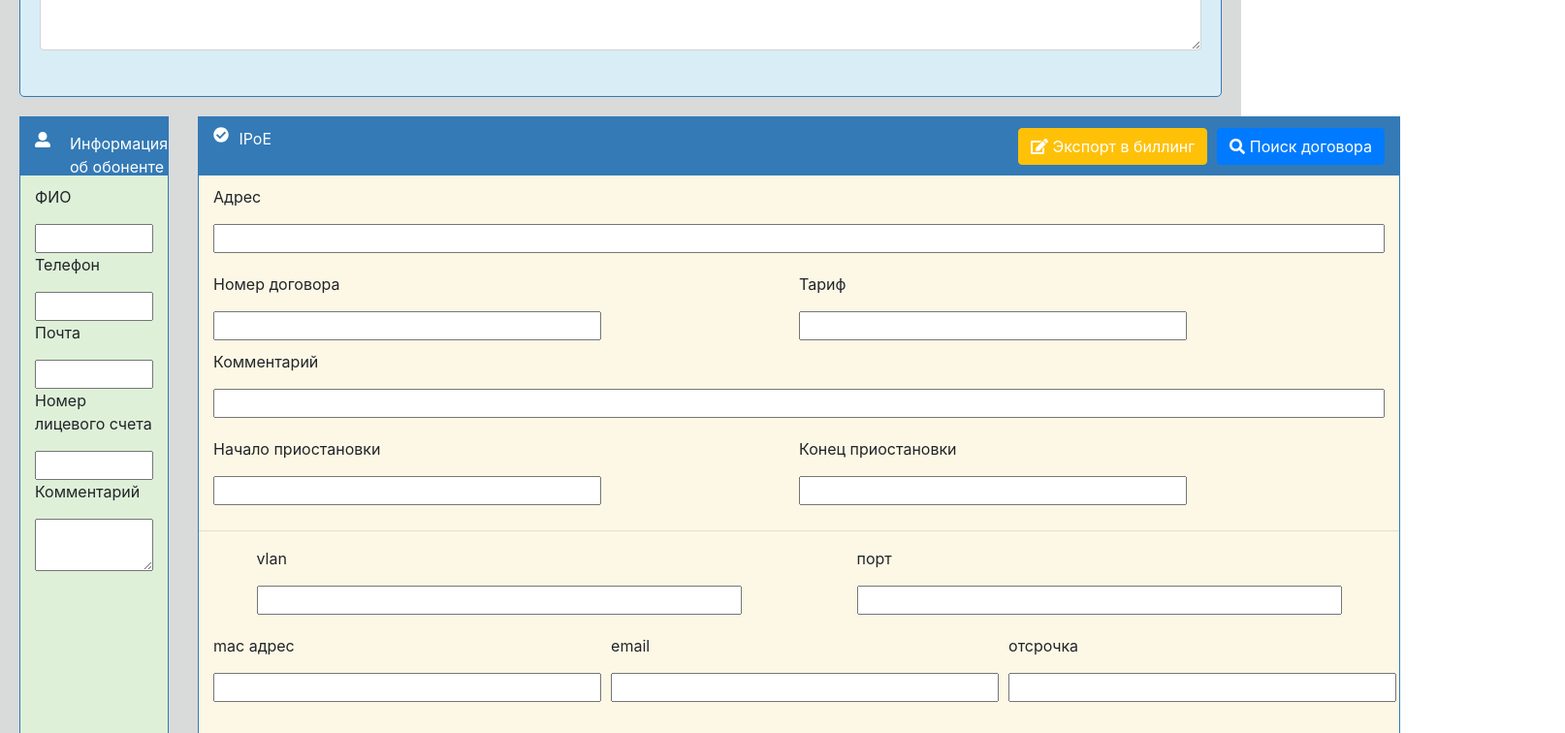
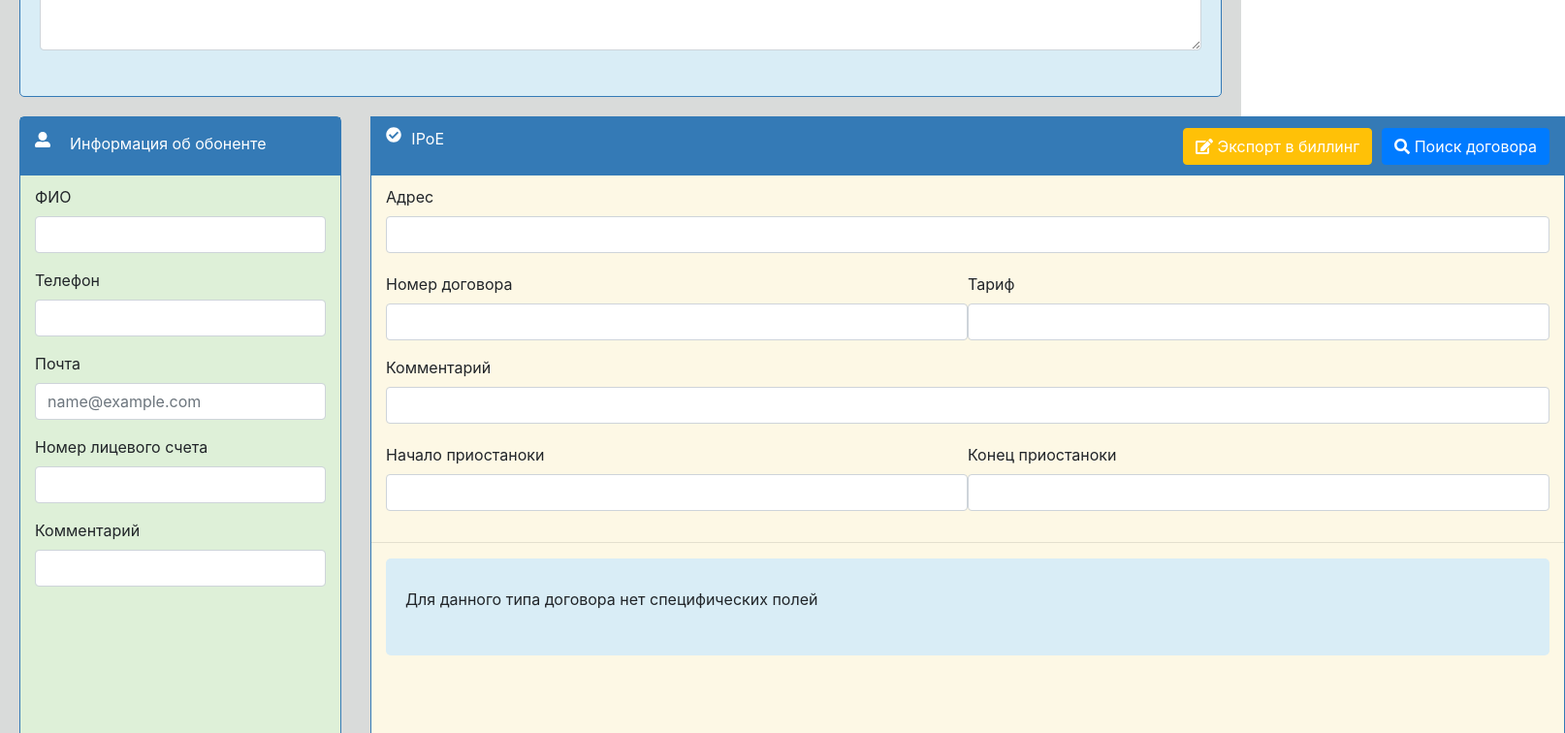
Before and after one commit to KonstantinViktorovichAlex/MART-testing, a React (Create React App) app: page / in a window 1280 px wide. Shown: the part 300-1056 px from the top of the page at 97% size, 1614 px wide, since content can reach past the window. Built offline with nearby package versions, Linux system fonts and the light colour scheme; the HTML template or start-up script is replaced by a standard one.

Commit message:
change react-bootstrap and fix custom input

```diff
--- a/src/components/Contract/Contract.jsx
+++ b/src/components/Contract/Contract.jsx
@@ -1,7 +1,8 @@
 import React from 'react'
-import {Button} from 'reactstrap'
+import {Form, Button } from 'react-bootstrap'
 import './contract.css'
 
+import CustomInput from '../input/CustomInput'
 import ContractConnectIP from './ContractConnect/IP/ContractConnectIP'
 import ContractConnectIPoE from './ContractConnect/IPoE/ContractConnectIPoE'
 import ContractConnectPPPoE from './ContractConnect/PPPoE/ContractConnectPPPoE'
@@ -23,41 +24,73 @@ const Contract = (props) => {
 
     return(
         <div className = 'contract'>
+            <Form>
                 <div className = 'contract-header'>
                     <div className = 'icon'>
                         <FontAwesomeIcon icon = {faCheckCircle}/>
                         <p>{props.contract}</p>
                     </div>
-
                     <div className = 'buttons-groupe'>
-                        <Button color = 'warning' className ='next'><FontAwesomeIcon icon = {faEdit}/> Экспорт в биллинг</Button>
-                        <Button color = 'primary' className = 'save'><FontAwesomeIcon icon = {faSearch}/> Поиск договора</Button>
+                        <Button variant = 'warning' className ='next'><FontAwesomeIcon icon = {faEdit}/> Экспорт в биллинг</Button>
+                        <Button variant = 'primary' className = 'save'><FontAwesomeIcon icon = {faSearch}/> Поиск договора</Button>
                     </div>
                 </div>
                 <div className = 'contract-body'>
                     <div className = 'adress'>
-                    <p>Адрес</p>
-                    <input type = 'text'/>
+                        <CustomInput
+                            label = 'Адрес'
+                            controlId = 'adress'
+                            control = 'text'
+                            classes = {'adresInput'}
+                        />
                     </div>
                     <div className = 'contract-number'>
-                    <p>Номер договора</p>
-                    <input type = 'text'/>
-                    <p>Тариф</p>
-                    <input type = 'text'/>
+                        <CustomInput
+                            label = 'Номер договора'
+                            controlId = 'contract'
+                            control = 'text'
+                            classes = {'contractInput'}
+                            width = {600}
+                        />
+                        <CustomInput
+                            label = 'Тариф'
+                            controlId = 'rate'
+                            control = 'text'
+                            classes = {'rateInput'}
+                            width = {600}
+                        />
                     </div>
                     <div className = 'comments'>
-                    <p>Комментарий</p>
-                    <input type = 'text'/>
+                        <CustomInput
+                            label = 'Комментарий'
+                            controlId = 'comments'
+                            control = 'text'
+                            classes = {'commentsInput'}
+                        />
                     </div>
                     <div className = 'start-end'>
-                    <p>Начало приостановки</p>
-                    <input type = 'text'/>
-                    <p>Конец приостановки</p>
-                    <input type = 'text'/>
+                        <CustomInput
+                            label = 'Начало приостаноки'
+                            controlId = 'startContract'
+                            control = 'text'
+                            classes = {'startContractInput'}
+                            width = {600}
+                        />
+                        <CustomInput
+                            label = 'Конец приостаноки'
+                            controlId = 'endContract'
+                            control = 'text'
+                            classes = {'endContractInput'}
+                            width = {600}
+                        />
                     </div>
                 </div>
                 <hr/>
-            {connect}
+                {/* {connect} */}
+                {/* <ContractConnectPPPoE/> */}
+                {/* <ContractConnectIPoE/> */}
+                <ContractConnectIP/>
+            </Form>
         </div>
     )
 }
--- a/src/components/Contract/ContractConnect/IP/ContractConnectIP.css
+++ b/src/components/Contract/ContractConnect/IP/ContractConnectIP.css
@@ -5,6 +5,6 @@
     align-items: center;
     padding: 20px;
     border-radius: 5px;
-    margin-right: 30px;
-    margin-left: 30px;
+    margin-right: 15px;
+    margin-left: 15px;
 }
--- a/src/components/Contract/ContractConnect/IPoE/ContractConnectIPoE.jsx
+++ b/src/components/Contract/ContractConnect/IPoE/ContractConnectIPoE.jsx
@@ -1,35 +1,63 @@
 import React from 'react'
+import {Form} from 'react-bootstrap'
 
+import CustomInput from '../../../input/CustomInput'
 import './contractConnectIPoE.css'
 
 const ContractConnectIPoE = () => {
     return(
         <div className = 'contractIPoE'>
+            <Form className = 'contractIPoEForm'>
                 <div className = 'vlan-body'>
                     <div className = 'vlan'>
-                    <p>vlan</p>
-                    <input type="text"/>
+                        <CustomInput
+                            label = 'vlan'
+                            controlId = 'vlan'
+                            control = 'text'
+                            classes = {'vlanInput'}
+                            width = {600}
+                        />
                     </div>
                     <div className = 'port'>
-                    <p>порт</p>
-                    <input type = 'text'/>
+                        <CustomInput
+                            label = 'port'
+                            controlId = 'port'
+                            control = 'text'
+                            classes = {'portInput'}
+                            width = {600}
+                        />
                     </div>
-
                 </div>
                 <div className = 'mac-body'>
                     <div className = 'mac'>
-                    <p>mac адрес</p>
-                    <input type="text"/>
+                        <CustomInput
+                            label = 'mac'
+                            controlId = 'mac'
+                            control = 'text'
+                            classes = {'macInput'}
+                            width = {300}
+                        />
                     </div>
                     <div className = 'email'>
-                    <p>email</p>
-                    <input type = 'email'/>
+                        <CustomInput
+                            label = 'email'
+                            controlId = 'email'
+                            control = 'email'
+                            classes = {'emailInput'}
+                            width = {300}
+                        />
                     </div>
                     <div className = 'time'>
-                    <p>отсрочка</p>
-                    <input type = 'text'/>
+                        <CustomInput
+                            label = 'Отсрочка'
+                            controlId = 'timer'
+                            control = 'text'
+                            classes = {'timerInput'}
+                            width = {300}
+                        />
                     </div>
                 </div>
+            </Form>
         </div>
     )
 }
--- a/src/components/Contract/ContractConnect/IPoE/contractConnectIPoE.css
+++ b/src/components/Contract/ContractConnect/IPoE/contractConnectIPoE.css
@@ -1,16 +1,17 @@
 .contractIPoE {
     display: flex;
     width: 100%;
-    flex-direction: column;
-    padding-left: 15px;
-    padding-right: 15px;
+    padding-left: 20px;
+    padding-right: 20px;
+}
+.contractIPoEForm{
+    width: 100%;
 }
 .vlan-body {
     display: flex;
     width: 100%;
     margin-bottom: 20px;
-    justify-content: space-around;
-    align-items: center;
+    justify-content: space-between;
 
 }
 .vlan {
@@ -26,24 +27,5 @@
 
 .mac-body {
     display: flex;
-    flex-direction: row;
-    justify-content: space-around;
+    justify-content: space-between;
 }
-.mac{
-    margin-right: 10px;
-}
-.mac > input {
-    width: 400px;
-}
-.email{
-    margin-right: 10px;
-}
-.email > input {
-    width: 400px;
-}
-.time{
-
-}
-.time > input {
-    width: 400px;
-}
--- a/src/components/Contract/ContractConnect/PPPoE/ContractConnectPPPoE.jsx
+++ b/src/components/Contract/ContractConnect/PPPoE/ContractConnectPPPoE.jsx
@@ -1,29 +1,54 @@
 import React from 'react'
 import './ContractConnectPPPoE.css'
+import {Form} from 'react-bootstrap'
+
+import CustomInput from '../../../input/CustomInput'
 
 const ContractConnectPPPoE = () => {
     return(
         <div className = 'contractPPPoE'>
+            <Form className = 'contractPPPoEForm'>
                 <div className = 'login-body'>
                     <div className = 'login'>
-                    <p>Логин</p>
-                    <input type="text"/>
+                        <CustomInput
+                            label = 'Логин'
+                            controlId = 'logun'
+                            control = 'text'
+                            classes = {'loginInput'}
+                            width = {600}
+                        />
                     </div>
                     <div className = 'login-vlan'>
-                    <p>vlan</p>
-                    <input type="text"/>
+                        <CustomInput
+                            label = 'vlan'
+                            controlId = 'vlan'
+                            control = 'text'
+                            classes = {'vlanInput'}
+                            width = {600}
+                        />
                     </div>
                 </div>
                 <div className = 'mail-body'>
                     <div className = 'mail'>
-                    <p>email</p>
-                    <input type="text"/>
+                        <CustomInput
+                            label = 'Email'
+                            controlId = 'email'
+                            control = 'email'
+                            classes = {'emailInput'}
+                            width = {600}
+                        />
                     </div>
                     <div className = 'login-time'>
-                    <p>Отсрочка</p>
-                    <input type="text"/>
+                        <CustomInput
+                            label = 'Отсрочка'
+                            controlId = 'login-time'
+                            control = 'text'
+                            classes = {'loginTimeInput'}
+                            width = {600}
+                        />
                     </div>
                 </div>
+            </Form>
         </div>
     )
 }
--- a/src/components/Contract/contract.css
+++ b/src/components/Contract/contract.css
@@ -17,8 +17,6 @@
     justify-content: space-between;
     align-items:center;
 }
-
-
 .contract-header > p {
     margin-left: 15px;
 }
@@ -41,12 +39,10 @@
 }
 .contract-number {
     display: flex;
-    flex-direction: column;
+    justify-content: space-between;
     width: 100%;
-    height: 80px;
-    flex-wrap: wrap;
+
 }
-
 .contract-number > input {
     width: 400px;
 }
@@ -59,10 +55,9 @@
 }
 .start-end{
     display: flex;
-    flex-direction: column;
+    justify-content: space-between;
     width: 100%;
-    height: 80px;
-    flex-wrap: wrap;
+
 }
 .start-end > input {
     width: 400px;
--- a/src/components/Tickets/Ticket.jsx
+++ b/src/components/Tickets/Ticket.jsx
@@ -82,7 +82,6 @@ export default class Ticket extends Component {
                             />
                         </div>
                 </Form>
-
             </div>
         )
     }
--- a/src/components/Users/User.jsx
+++ b/src/components/Users/User.jsx
@@ -1,6 +1,8 @@
 import React from 'react'
+import {Form} from 'react-bootstrap'
 import { FontAwesomeIcon } from '@fortawesome/react-fontawesome'
 import { faUserAlt } from '@fortawesome/free-solid-svg-icons'
+import CustomInput from '../input/CustomInput'
 
 
 import './user.css'
@@ -9,21 +11,48 @@ const User = () => {
     return(
         <div className = 'user'>
             <div className = 'user-header'>
-                <FontAwesomeIcon icon = {faUserAlt} color = 'white'/>
-                <p>Информация об обоненте</p>
-            </div>
-            <div className = 'user-body'>
-                <p>ФИО</p>
-                <input type="text"/>
-                <p >Телефон</p>
-                <input type="text"/>
-                <p>Почта</p>
-                <input type="email"/>
-                <p>Номер лицевого счета</p>
-                <input type="text" name="text" id="AccountNumber"/>
-                <p>Комментарий</p>
-                <textarea></textarea>
-            </div>
+                    <FontAwesomeIcon icon = {faUserAlt} color = 'white'/>
+                    <p>Информация об обоненте</p>
+                </div>
+            <Form>
+                <div className = 'user-body'>
+                    <CustomInput
+                        label = 'ФИО'
+                        controlId = 'Users'
+                        control = 'text'
+                        width = {300}
+                        classes = {'UserClass'}
+                    />
+                    <CustomInput
+                        label = 'Телефон'
+                        controlId = 'telefon'
+                        control = 'text'
+                        width = {300}
+                        classes = {'UserClass'}
+                    />
+                    <CustomInput
+                        label = 'Почта'
+                        controlId = 'email'
+                        control = 'email'
+                        width = {300}
+                        classes = {'UserClass'}
+                    />
+                    <CustomInput
+                        label = 'Номер лицевого счета'
+                        controlId = 'lic-number'
+                        control = 'text'
+                        width = {300}
+                        classes = {'UserClass'}
+                    />
+                    <CustomInput
+                        label = 'Комментарий'
+                        controlId = 'comments'
+                        control = 'text'
+                        width = {300}
+                        classes = {'UserClass'}
+                    />
+                </div>
+            </Form>
         </div>
     )
 }
--- a/src/components/Users/user.css
+++ b/src/components/Users/user.css
@@ -1,11 +1,12 @@
 .user {
-    width: 550px;
+    width: auto;
     height: 650px;
     background-color: #DEF0D8;
     display: flex;
     flex-direction: column;
     margin-top: 20px;
     border: 1px solid #347ab6;
+    border-radius: 5px
 }
 .user-header {
     height: 60px;
--- a/src/components/input/CustomInput.jsx
+++ b/src/components/input/CustomInput.jsx
@@ -2,7 +2,25 @@ import React from 'react'
 import {Form} from 'react-bootstrap'
 
 const CustomInput = (props) => {
+
     const {label, controlId, control, options, width, classes} = props
+
+    if (control === 'text'){
+        return(
+            <Form.Group>
+                <Form.Label>{label}</Form.Label>
+                <Form.Control type="text" style = {{width: `${width}px`}} className = {classes}/>
+            </Form.Group>
+        )
+    }
+    if (control === 'email'){
+        return(
+            <Form.Group>
+                <Form.Label>{label}</Form.Label>
+                <Form.Control type="email" placeholder="name@example.com" style = {{width: `${width}px`}} className = {classes}/>
+            </Form.Group>
+        )
+    }
 
     if(!options){
 
@@ -13,7 +31,8 @@ const CustomInput = (props) => {
             </Form.Group>
         )
 
-    }else{
+    }
+    else{
         let option = options.map((item, index) => {
 
             return(
@@ -28,6 +47,7 @@ const CustomInput = (props) => {
                     {control==='select' ?
                         <Form.Control as = {control} style = {{width: `${width}px`}}>{option}</Form.Control> :
                         <Form.Control as = {control} style = {{width: `${width}px`}}></Form.Control>}
+
             </Form.Group>
         )
     }
```
Also changed, not shown: src/components/Contract/ContractConnect/PPPoE/ContractConnectPPPoE.css (+8 -4 lines). Lines whose indentation alone changed are shown as unchanged.
